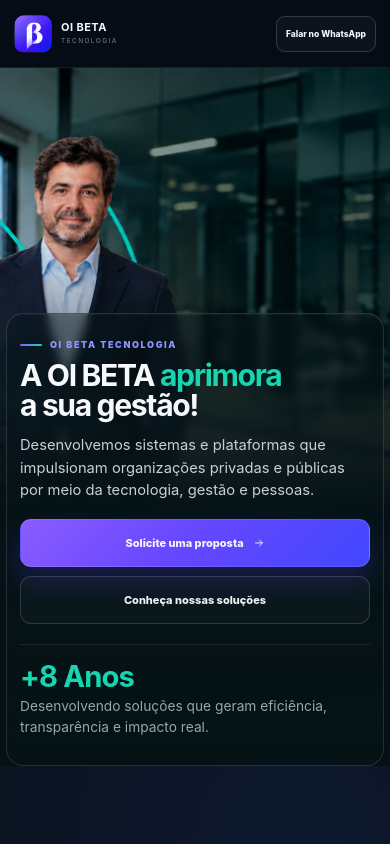
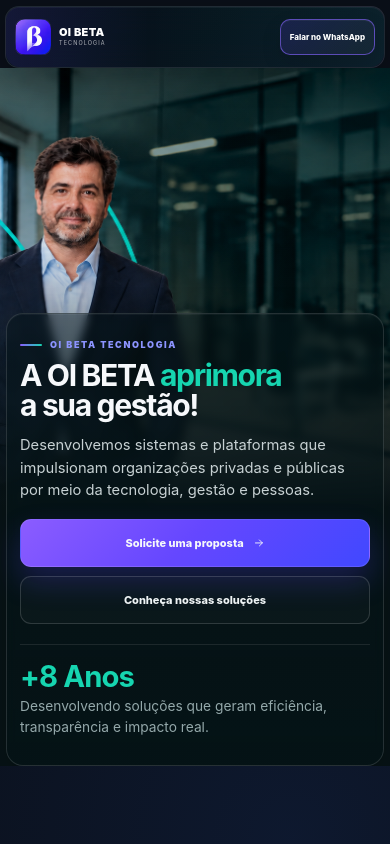
Before and after one commit to oibetatecnologia/oibeta, a Next.js app in the folder oibeta-site/: page / in a window 390 px wide. Shown: the top 844 px of the page. Built offline with nearby package versions, Linux system fonts and the light colour scheme; no server answers.

Commit message:
feat: moderniza cabecalho mobile do site institucional

```diff
--- a/oibeta-site/app/globals.css
+++ b/oibeta-site/app/globals.css
@@ -1502,3 +1502,236 @@
     margin-top: clamp(210px, 29svh, 315px) !important;
   }
 }
+
+
+/* =========================================================
+   CABEÇALHO MOBILE — versão moderna e premium
+   Mantém desktop intacto.
+   ========================================================= */
+@media (max-width: 900px) {
+  .mobile-site-header {
+    position: sticky;
+    top: 0;
+    z-index: 1400;
+
+    width: calc(100% - 16px) !important;
+    min-height: 66px !important;
+    margin: 8px auto 0 !important;
+    padding: 9px 10px 9px 11px !important;
+
+    display: grid !important;
+    grid-template-columns: minmax(0, 1fr) auto !important;
+    align-items: center !important;
+    gap: 10px !important;
+
+    border: 1px solid rgba(255,255,255,.10) !important;
+    border-radius: 16px !important;
+
+    background:
+      linear-gradient(
+        135deg,
+        rgba(7, 16, 28, .82) 0%,
+        rgba(7, 22, 30, .74) 52%,
+        rgba(13, 18, 35, .82) 100%
+      ) !important;
+
+    box-shadow:
+      0 10px 30px rgba(0,0,0,.24),
+      inset 0 1px 0 rgba(255,255,255,.05) !important;
+
+    backdrop-filter: blur(18px) saturate(135%) !important;
+    -webkit-backdrop-filter: blur(18px) saturate(135%) !important;
+  }
+
+  .mobile-site-header::before {
+    content: "";
+    position: absolute;
+    inset: 0;
+    pointer-events: none;
+    border-radius: inherit;
+    background:
+      linear-gradient(
+        90deg,
+        rgba(112, 82, 255, .12),
+        transparent 38%,
+        rgba(22, 213, 176, .08)
+      );
+  }
+
+  .mobile-site-header .brand {
+    position: relative;
+    z-index: 1;
+
+    display: flex !important;
+    align-items: center !important;
+    min-width: 0 !important;
+    gap: 10px !important;
+
+    color: #fff !important;
+    text-decoration: none !important;
+  }
+
+  .mobile-site-header .brand-symbol-image {
+    width: 42px !important;
+    height: 42px !important;
+    flex: 0 0 42px !important;
+
+    border-radius: 12px !important;
+    box-shadow:
+      0 8px 22px rgba(91, 65, 255, .32),
+      0 0 0 1px rgba(255,255,255,.08) !important;
+  }
+
+  .mobile-site-header .brand > span:last-child,
+  .mobile-site-header .brand-copy {
+    min-width: 0 !important;
+  }
+
+  .mobile-site-header .brand strong {
+    display: block !important;
+    margin: 0 !important;
+
+    color: #fff !important;
+    font-size: 13px !important;
+    line-height: 1 !important;
+    font-weight: 900 !important;
+    letter-spacing: .03em !important;
+  }
+
+  .mobile-site-header .brand small {
+    display: block !important;
+    margin-top: 4px !important;
+
+    color: rgba(255,255,255,.68) !important;
+    font-size: 6.5px !important;
+    line-height: 1 !important;
+    letter-spacing: .24em !important;
+    text-transform: uppercase !important;
+  }
+
+  .mobile-site-header .header-action {
+    position: relative;
+    z-index: 1;
+
+    min-height: 40px !important;
+    padding: 0 13px !important;
+
+    display: inline-flex !important;
+    align-items: center !important;
+    justify-content: center !important;
+    gap: 7px !important;
+
+    border: 1px solid rgba(135, 101, 255, .62) !important;
+    border-radius: 11px !important;
+
+    background:
+      linear-gradient(
+        135deg,
+        rgba(104, 72, 255, .18),
+        rgba(255,255,255,.035)
+      ) !important;
+
+    color: #fff !important;
+    box-shadow:
+      inset 0 1px 0 rgba(255,255,255,.05),
+      0 8px 20px rgba(0,0,0,.12) !important;
+
+    font-size: 9.5px !important;
+    font-weight: 800 !important;
+    white-space: nowrap !important;
+    text-decoration: none !important;
+  }
+
+  .mobile-site-header .header-action::after {
+    content: "→";
+    font-size: 13px;
+    line-height: 1;
+    opacity: .78;
+    transform: translateY(-.5px);
+  }
+
+  .mobile-site-header .header-action:hover,
+  .mobile-site-header .header-action:focus-visible {
+    border-color: rgba(149, 116, 255, .92) !important;
+    background:
+      linear-gradient(
+        135deg,
+        rgba(114, 77, 255, .28),
+        rgba(255,255,255,.055)
+      ) !important;
+  }
+}
+
+@media (max-width: 560px) {
+  .mobile-site-header {
+    width: calc(100% - 12px) !important;
+    min-height: 62px !important;
+    margin-top: 6px !important;
+    padding: 8px 9px !important;
+    border-radius: 14px !important;
+  }
+
+  .mobile-site-header .brand {
+    gap: 9px !important;
+  }
+
+  .mobile-site-header .brand-symbol-image {
+    width: 38px !important;
+    height: 38px !important;
+    flex-basis: 38px !important;
+    border-radius: 10px !important;
+  }
+
+  .mobile-site-header .brand strong {
+    font-size: 12px !important;
+  }
+
+  .mobile-site-header .brand small {
+    margin-top: 3px !important;
+    font-size: 6px !important;
+    letter-spacing: .20em !important;
+  }
+
+  .mobile-site-header .header-action {
+    min-height: 38px !important;
+    padding: 0 10px !important;
+    font-size: 8.8px !important;
+    border-radius: 10px !important;
+  }
+}
+
+@media (max-width: 390px) {
+  .mobile-site-header {
+    width: calc(100% - 10px) !important;
+    grid-template-columns: minmax(0, 1fr) auto !important;
+    gap: 7px !important;
+  }
+
+  .mobile-site-header .brand {
+    gap: 8px !important;
+  }
+
+  .mobile-site-header .brand-symbol-image {
+    width: 36px !important;
+    height: 36px !important;
+    flex-basis: 36px !important;
+  }
+
+  .mobile-site-header .brand strong {
+    font-size: 11px !important;
+  }
+
+  .mobile-site-header .brand small {
+    font-size: 5.5px !important;
+  }
+
+  .mobile-site-header .header-action {
+    min-height: 36px !important;
+    padding-inline: 9px !important;
+    font-size: 8px !important;
+  }
+
+  .mobile-site-header .header-action::after {
+    display: none;
+  }
+}
```
